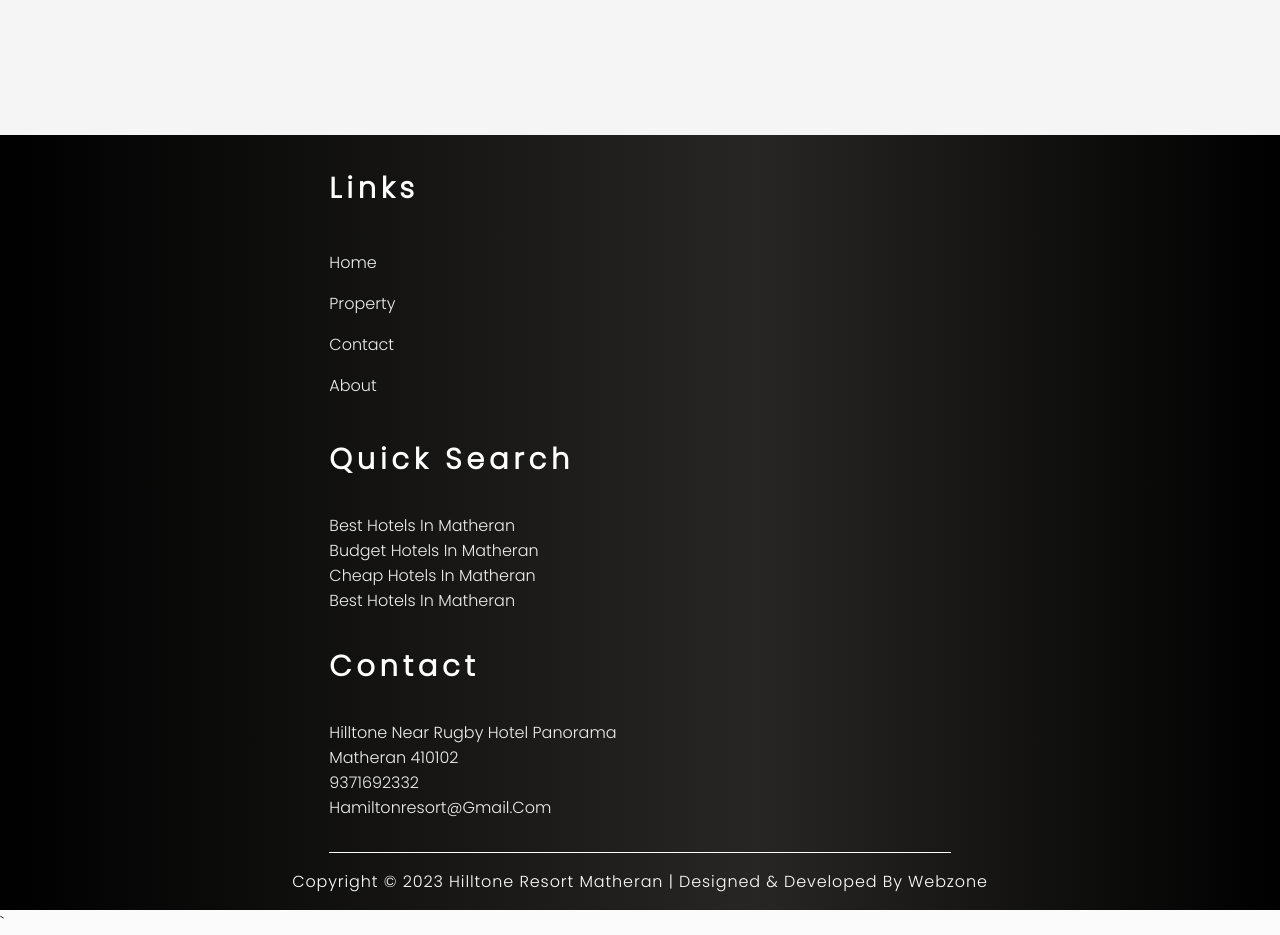
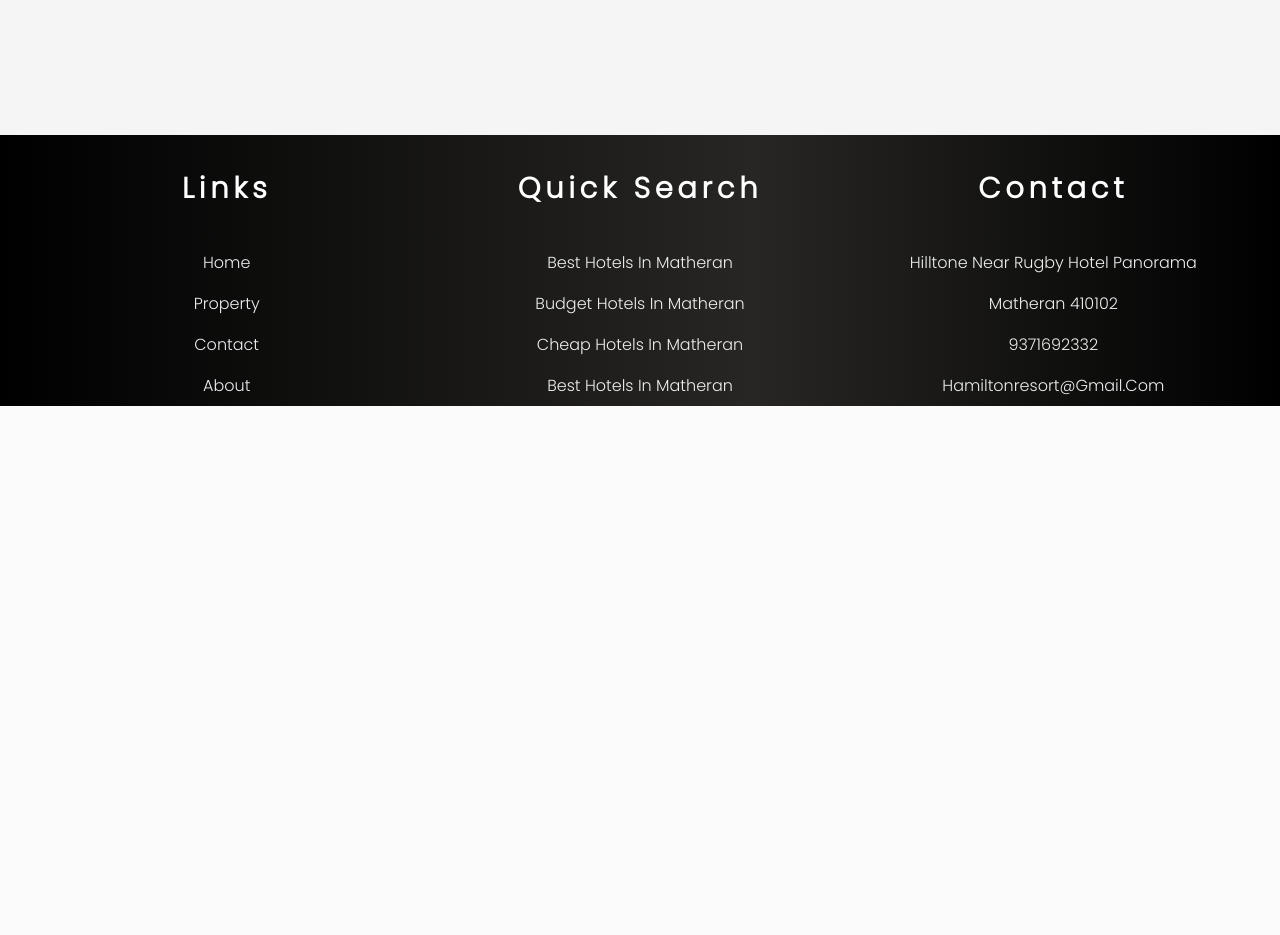
Before and after one commit to sach2212/reactnew, a React (Create React App) app: page /contact in a window 1280 px wide. Shown: the part 1800-2735 px from the top of the page. After the commit the page ends 2206 px from the top, so only its background shows below. Built offline with nearby package versions, Linux system fonts and the light colour scheme.

Commit message:
index.js

```diff
--- a/src/components/footer/footer.css
+++ b/src/components/footer/footer.css
@@ -6,18 +6,14 @@ width: 100%;
 background: linear-gradient(to top, #8d8d8d, #000000);
 background: linear-gradient(90deg, rgb(0, 0, 0) 0%,
  rgb(39, 38, 36) 59%, rgb(0, 0, 0) 100%);
+   text-align: center;
 
-display:  flex;
-flex-direction: column;
 }
 
 .footer .container{
-
-  display: flex;
-  align-items: center;
-   border-bottom: 1px solid rgb(255, 255, 255);
-   padding-bottom: 2rem;
+display: flex;
     flex-wrap: wrap;
+    align-items: center;
 
 }
 
@@ -28,9 +24,8 @@ flex-direction: column;
     display: flex;
     list-style: none;
     flex-direction: column;
-    justify-content: center;
-    align-items: left;
-
+    flex-wrap: wrap;
+    align-items: center;
 }
 .keywords{
     flex:  1 1 25rem;
@@ -38,8 +33,8 @@ flex-direction: column;
     list-style: none;
     flex-direction: column;
     justify-content: center;
-    align-items: left;
-
+    flex-wrap: wrap;
+    align-items: center;
 
 }
 
@@ -80,13 +75,13 @@ flex-direction: column;
 .keywords p {
     cursor: pointer;
     text-decoration: none;
-    color: rgb(103, 103, 103);
+    color: rgb(199, 61, 61);
 
 
     text-transform: capitalize;
      font-size: 1rem;
      color: rgb(238, 238, 238);
-
+    padding: .5rem 0;
 
 
 }.keywords p:hover {
@@ -101,9 +96,10 @@ flex-direction: column;
     color: white;
     text-transform: capitalize;
     letter-spacing: .9px;
-    text-align:center;
-    padding: 1rem 0;
 
+
+
+    text-align: center;
 
 }
 
--- a/src/components/footer/footer.js
+++ b/src/components/footer/footer.js
@@ -29,7 +29,7 @@ function Footer() {
         </div>
       </div>
 
-      <span>Copyright © 2023 hilltone resort Matheran | Designed & Developed by webzone</span>
+      {/* <span>Copyright © 2023 hilltone resort Matheran | Designed & Developed by webzone</span> */}
     </div>
   );
 }
--- a/src/components/hero/Hero.js
+++ b/src/components/hero/Hero.js
@@ -3,6 +3,7 @@ import React from "react";
 
 import img3 from "../../assets/homebg6.jpg";
 import img1 from "../../assets/homebg4-min.jpg";
+import swim from "../../assets/images/room1(1).jpeg";
 
 import "./hero.css";
 
@@ -25,10 +26,46 @@ function Hero() {
   return (
     <div>
       <Slider className="slider" {...settings}>
+
+
+      <div className="slider_content">
+          <div className="caption">
+            <h1>best budget resort in matheran</h1>
+            <p>Nulla vitae elit libero, a pharetra augue mollis interdum.</p>
+            <button className="button">book now</button>
+
+
+          </div>
+          <img
+            style={{ background: "no-repeat" }}
+            src={img3}
+            alt="d"
+            className="myimage"
+          />
+        </div>
+
+
         <div className="slider_content">
           <div className="caption">
-            <h1>welcome to matheran</h1>
+            <h1>Discover Matheran's Beauty with Hiltone </h1>
             <p>Nulla vitae elit libero, a pharetra augue mollis interdum.</p>
+            <button className="button">book now</button>
+
+
+          </div>
+          <img
+            style={{ background: "no-repeat" }}
+            src={swim}
+            alt="d"
+            className="myimage"
+          />
+        </div>
+
+        <div className="slider_content">
+          <div className="caption">
+            <h1>experience the glimpse of matheran at hillton</h1>
+            <p>Discover the charm of Matheran with a memorable stay at Hilltone.</p>
+            <button className="button">book now</button>
           </div>
           <img
             style={{ background: "no-repeat" }}
@@ -38,29 +75,10 @@ function Hero() {
           />
         </div>
 
-        <div className="slider_content">
-          <div className="caption">
-            <h1>welcome to matheran</h1>
-            <p>Nulla vitae elit libero, a pharetra augue mollis interdum.</p>
-          </div>
-          <img
-            style={{ background: "no-repeat" }}
-            src={img3}
-            alt="d"
-            className="myimage"
-          />
-        </div>
 
-        {/* <div>
-    <img style={{width:"100%", background:"no-repeat"}} src={img1} className='myimage' />
-    <h1>welcome to matheran</h1>
 
-      <div className="caption">
-          <h3>First slide label</h3>
-          <p>Nulla vitae elit libero, a pharetra augue mollis interdum.</p>
-          </div>
-    </div>
-   */}
+
+
       </Slider>
     </div>
   );
--- a/src/components/hero/hero.css
+++ b/src/components/hero/hero.css
@@ -1,16 +1,20 @@
 
-.slider{
-  /* width: 100vw;
-  height: 150vh;
+@import url('https://fonts.googleapis.com/css2?family=Poppins:ital,wght@0,100;1,300&display=swap');
+@import url('https://fonts.googleapis.com/css2?family=Playfair+Display+SC&display=swap');
 
-  background-color: rgb(110, 102, 92); */
+/* font-family: 'Amatic SC', sans-serif;
+font-family: 'Poppins', sans-serif;
+font-family: 'Mate SC', serif;
+font-family: 'Playfair Display SC', serif;
 
-}
+
+
+*/
 
 .slider_content{
-  height: 90vh;
+  height: 95vh;
   width: 100%;
- /* padding-top: -8rem; */
+ /* padding-top: -80rem; */
   position: relative;
 
 }
@@ -33,11 +37,44 @@
   display: flex;
   align-items: center;
   flex-direction: column;
-  background-color: rgb(54, 54, 54,.3);
+  background-color: rgba(0, 0, 0, .32);
 
   justify-content: center;
   cursor: grab ;
 }
+
+.caption h1{
+
+  text-transform: uppercase;
+  font-size: 3.1rem;
+  letter-spacing: .2rem;
+
+  font-family: 'Playfair Display SC', serif;
+  /* font-weight: 300; */
+  margin-top: 4rem;
+  text-align: center;
+}
+
+.caption p{
+
+  text-transform: capitalize;
+  font-family: 'Poppins', sans-serif;
+  font-size: 1.3rem;
+  /* text-shadow: rgb(201, 201, 201) 0.1em 0.1em 0.2em; */
+  letter-spacing: .1rem;
+
+}
+
+
+.caption .button{
+/* background-color: rgb(216, 179, 67); */
+
+background-color: rgb(194, 159, 56);
+/* text-shadow: rgb(52, 52, 52) 0.1em 0.1em 0.2em; */
+font-family: 'Poppins', sans-serif;
+}
+
+
 
 .slick-dots li button {
   font-size: 0;
@@ -65,6 +102,10 @@
   text-align: center;
   opacity: 1.25;
   color: rgb(255, 255, 255);
-
+  color:#c68920;
 
  }
+ .slick-dots li.slick-active button:before {
+  opacity: .75;
+  color: #eda425;
+}
--- a/src/components/navbar/navbar.css
+++ b/src/components/navbar/navbar.css
@@ -11,7 +11,7 @@
   background-color: transparent;
   z-index: 100000;
   position: fixed;
-  background-color: rgba(253, 253, 253, 0.6);
+  background-color: rgba(253, 253, 253);
 }
 
 .navbar .nav-menu {
--- a/src/index.js
+++ b/src/index.js
@@ -36,7 +36,7 @@ const root = ReactDOM.createRoot(document.getElementById('root'));
 root.render(
 
   <React.StrictMode>
- <RouterProvider router={router}/>`
+ <RouterProvider router={router}/>
   </React.StrictMode>
 
 );
```
